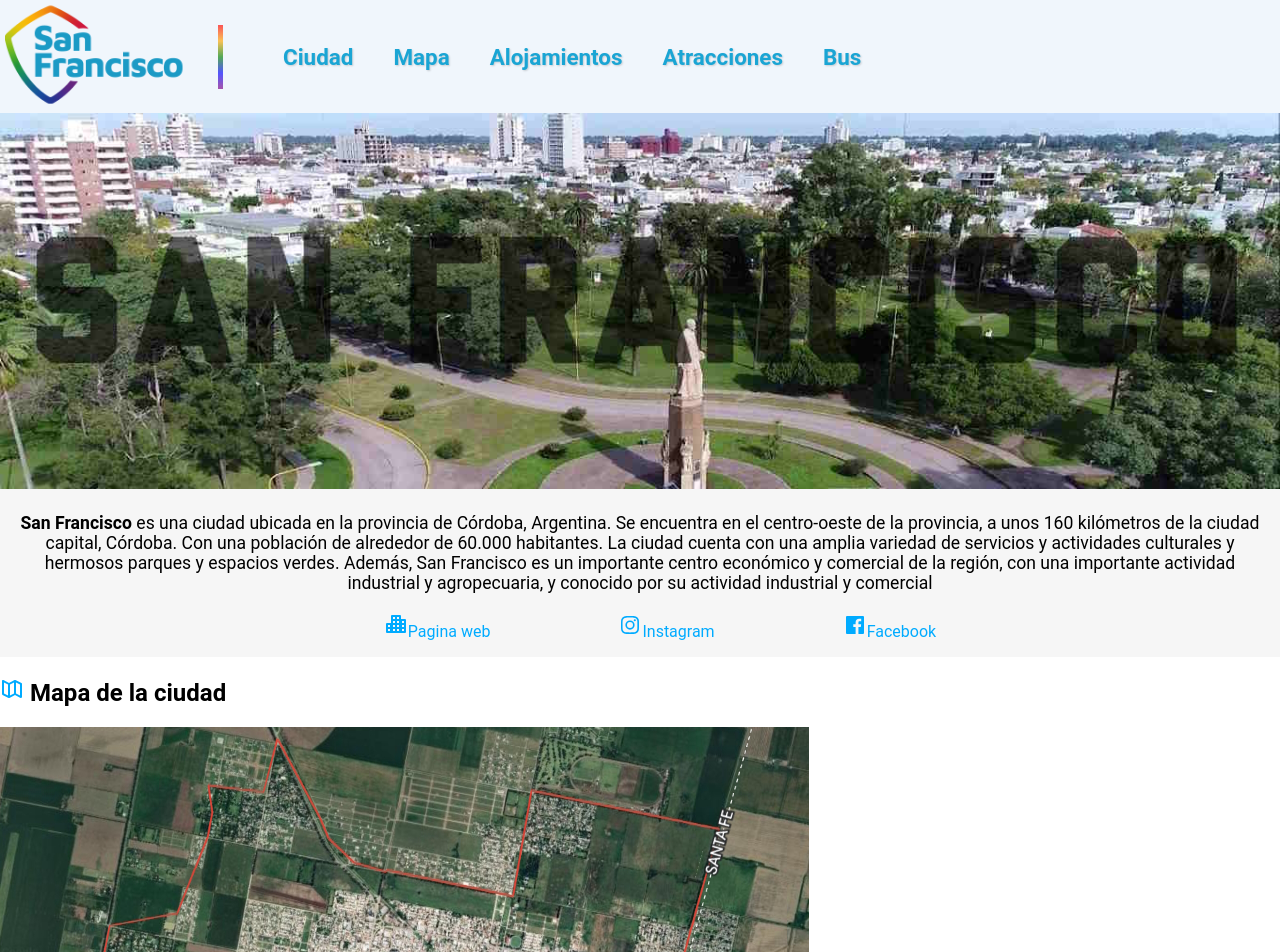
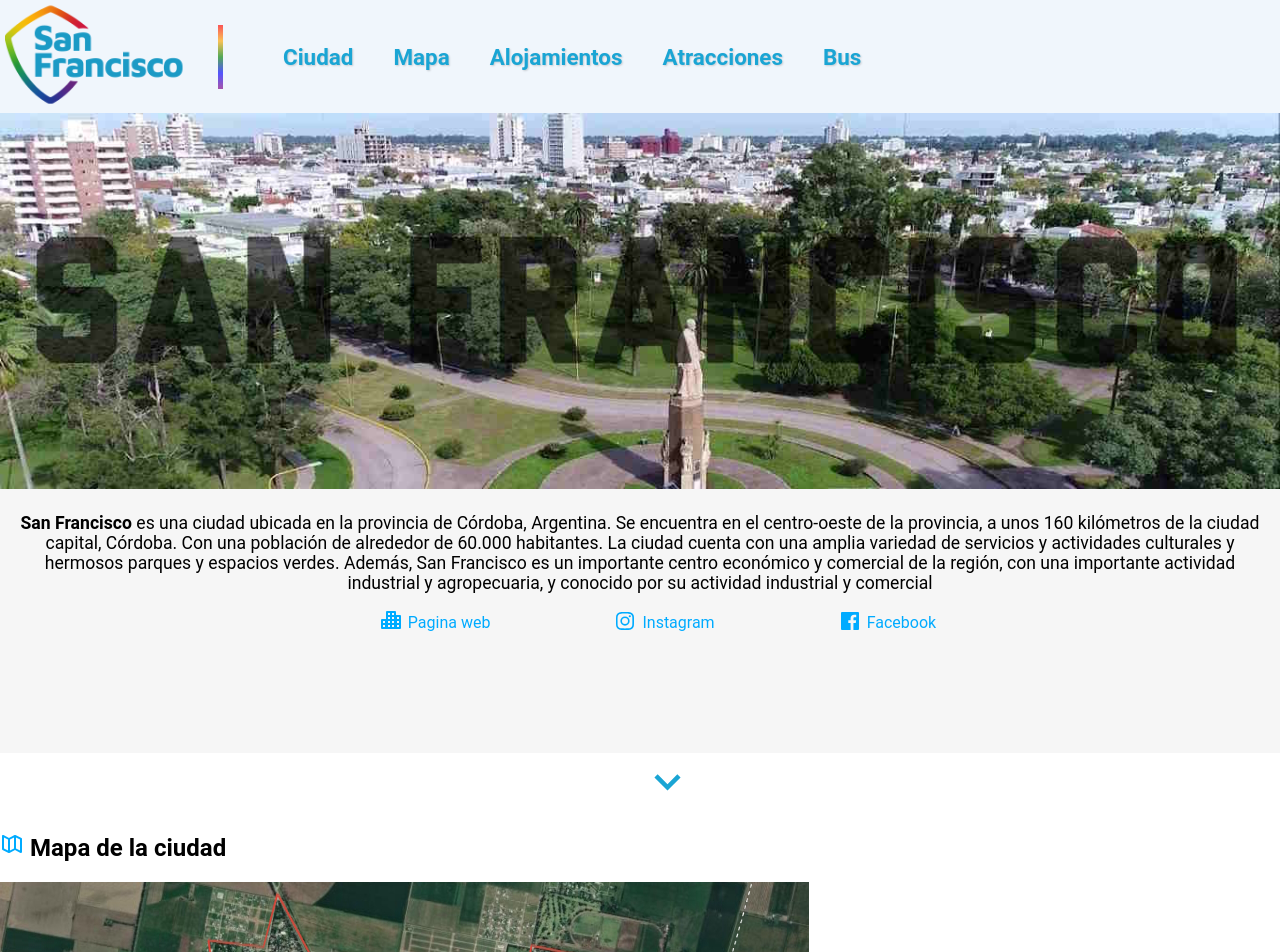
Before and after one commit to luccagsp/turismoSfco, a plain HTML site: page index.html in a window 1280 px wide. Shown: the top 952 px of the page. Drawn offline with Linux system fonts and the light colour scheme.

Commit message:
Cambios en la escuela

```diff
--- a/css/style.css
+++ b/css/style.css
@@ -20,6 +20,22 @@ body{
     list-style: none;
     float: left;
     padding: 20px;
+    color: #1aa5d4;
+}
+.flecha-mapacont{
+    margin-left: 50%;
+    width: 55px;
+    height: auto;
+    border: black;
+}
+.header-li{
+    transition: all 300ms;
+
+}
+.header-li:hover{
+    transform: scale(1.15);
+    text-decoration: underline #1aa5d4;
+
 }
 .containerImg{
     padding: 5px;
@@ -28,7 +44,10 @@ body{
 
 
 /*Header Terminado*/
-
+.ciudadContainer{
+    width: 100%;
+    height: 80vh;
+}
 .navegacionA{
     color: #1aa5d4;
     text-decoration: none;
@@ -63,6 +82,12 @@ body{
     padding-right: 4em;
     padding-bottom: 1em;
 }
+
+.lista-links li a img{
+    margin: -5px;
+    margin-right: 5px;
+}
+
 .sanfcoP{
     text-align: center;
     margin: 20px;
--- a/index.html
+++ b/index.html
@@ -8,12 +8,15 @@
     </title>
     <link rel="shortcut icon" href="img/avion.svg" type="image/x-icon">
     <link rel="stylesheet" href="css/style.css">
+    <script src="js/scripts.js"></script>
 </head>
 <body>
     <header>
         <div class="header-container">
             <div class="containerImg">
-                <img src="img/sanfco.png" alt="san francisco logo">
+                <a href="#">
+                    <img src="img/sanfco.png" alt="san francisco logo">
+                </a>
             </div>
             <div class="divisor-contanier"></div>
             <ul>
@@ -42,6 +45,9 @@
 
     <section class="mapa">
         <div class="mapaContainer">
+            <div class="container-arrow">
+                <img src="img/down_arrow.svg" alt="Flecha hacia abajo" class="flecha-mapacont">
+            </div>
             <div class="imgMapa">
                 <h1><img src="img/icono_mapa.svg" alt="mapa icono"> Mapa de la ciudad</h1>
                 <img src="img/sanFCOMapa.jpg" alt="mapa ciudad">
```
Also changed, not shown: img/down_arrow.svg (added), js/scripts.js (added).
